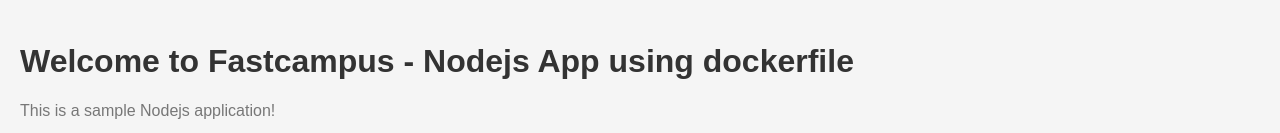
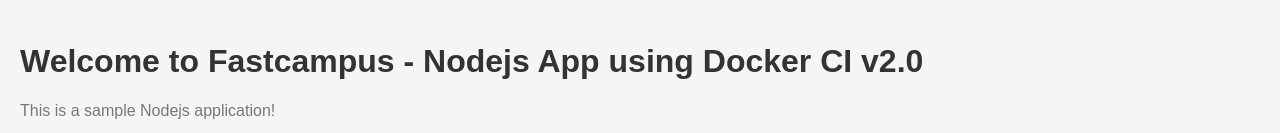
Before and after one commit to hgkim-work/docker-ci, a website: page public/index.html in a window 1280 px wide. Shown: the part 284-417 px from the top of the page. Drawn offline with Linux system fonts and the light colour scheme.

Commit message:
fastcampus docker CI

```diff
--- a/public/index.html
+++ b/public/index.html
@@ -7,7 +7,8 @@
 </head>
 <body>
   <img src="images/fastcampus.png" alt="fastcampus logo">
-  <h1>Welcome to Fastcampus - Nodejs App using dockerfile</h1>
+  <h1>Welcome to Fastcampus - Nodejs App using Docker CI v2.0
+  </h1>
   <p>This is a sample Nodejs application!</p>
 </body>
 </html>
```
